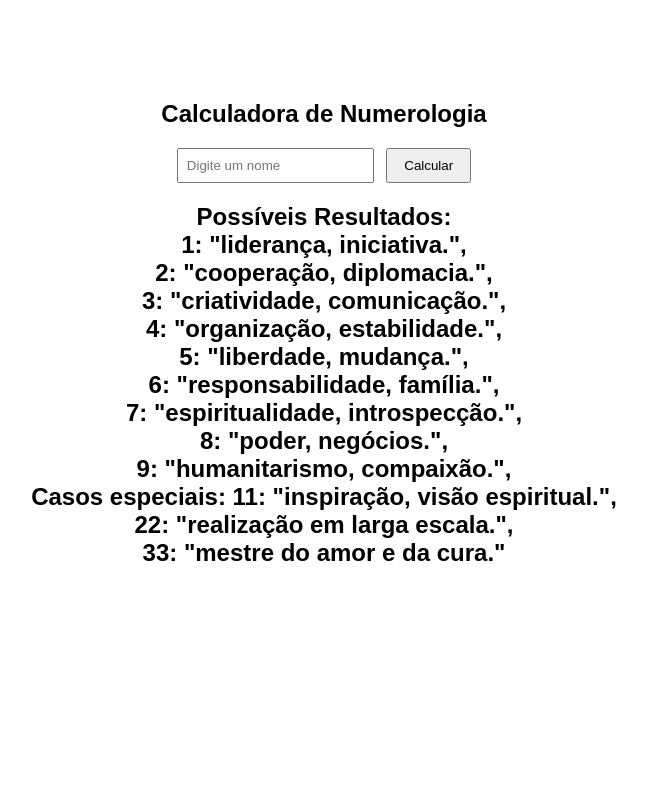
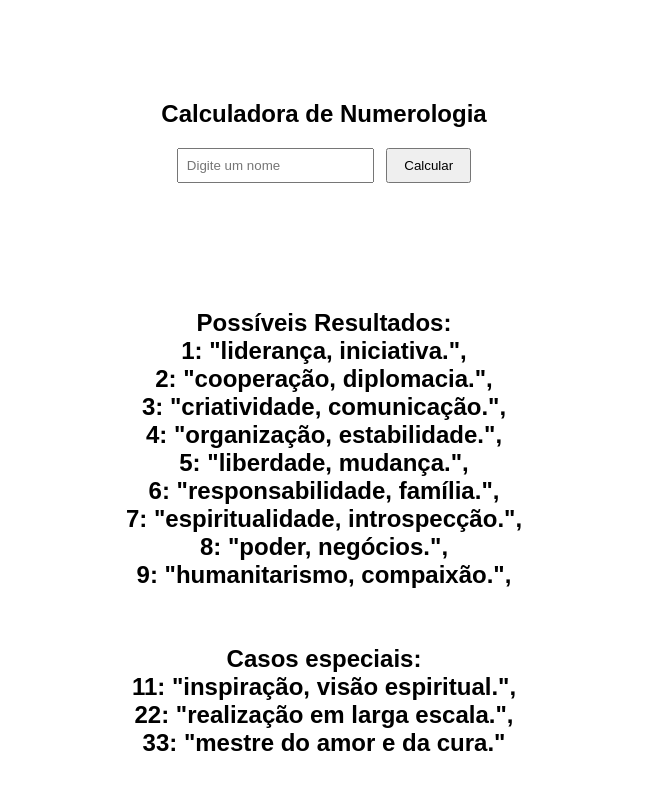
Before and after one commit to XLR-H/numerologia, a plain HTML site: page index.html in a window 1280 px wide. Shown: the whole page, without its empty margins (316-963 px from the left). Drawn offline with Linux system fonts and the light colour scheme.

Commit message:
Improve spacing in Possible Results section
Added line breaks for better spacing in results section.

```diff
--- a/index.html
+++ b/index.html
@@ -54,7 +54,7 @@
       document.getElementById("resultado").innerText = `${numero} → ${desc}`;
     }
   </script>
-
+<br><br><br><br><br>
   <h2>Possíveis Resultados:<br>
 
       1: "liderança, iniciativa.",<br>
@@ -65,8 +65,8 @@
       6: "responsabilidade, família.",<br>
       7: "espiritualidade, introspecção.",<br>
       8: "poder, negócios.",<br>
-      9: "humanitarismo, compaixão.",<br>
-      <b>Casos especiais:</b>
+      9: "humanitarismo, compaixão.",<br><br><br>
+      <b>Casos especiais:</b><br>
       11: "inspiração, visão espiritual.",<br>
       22: "realização em larga escala.",<br>
       33: "mestre do amor e da cura."<br>
```
